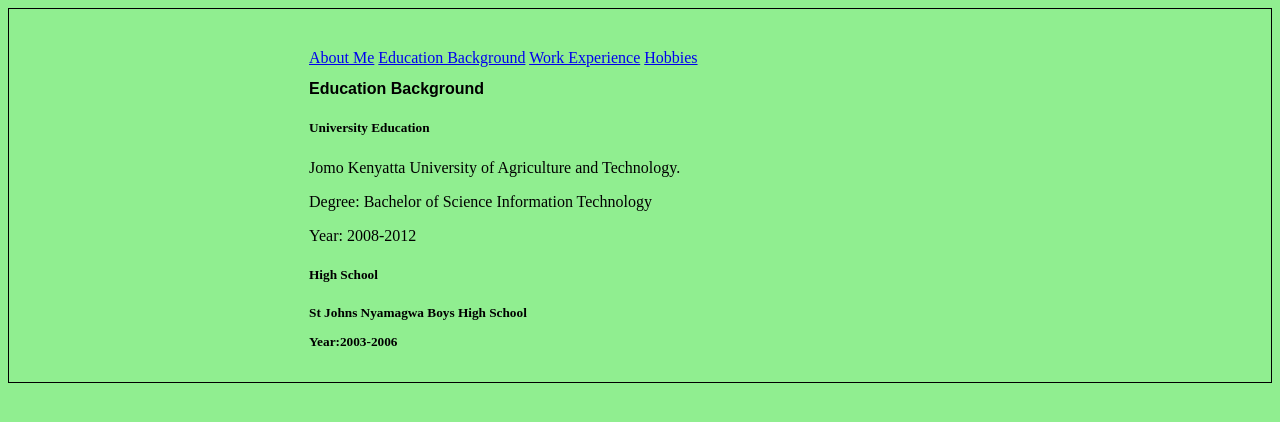
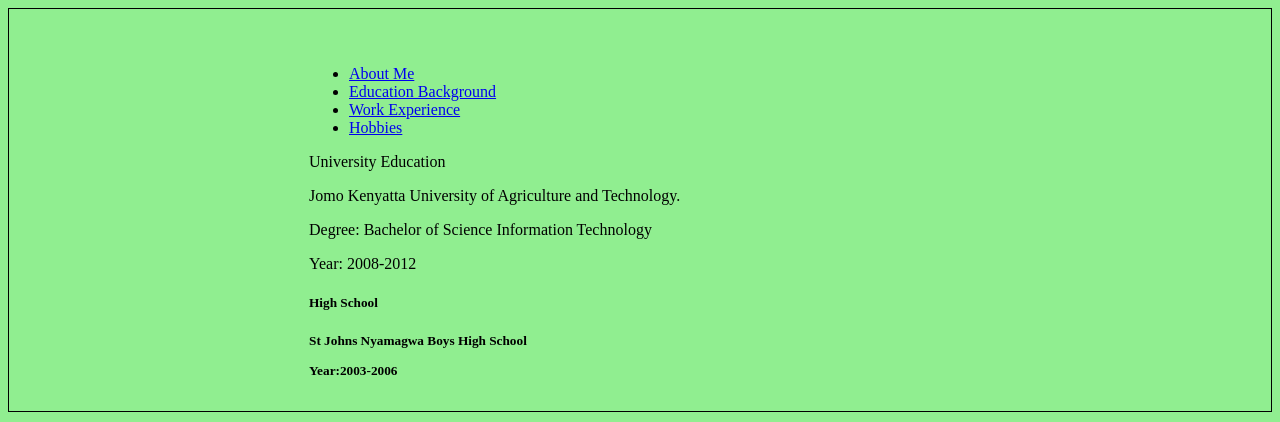
Before and after one commit to MaxwelOdhiambo/MaxwelOdhiambo.github.io, a plain HTML site: page Education.html in a window 1280 px wide. Drawn offline with Linux system fonts and the light colour scheme.

```diff
--- a/Education.html
+++ b/Education.html
@@ -6,11 +6,12 @@
   <link rel="stylesheet" href="css/style.css" type="text/css">
 </head>
 <body>
-  <a href="About-Me.html"> About Me</a>
-  <a href="Education.html">Education Background</a>
-  <a href="Work.html">Work Experience</a>
-  <a href="Hobbies.html">Hobbies</a>
-<h2> Education Background</h2>
+  <ul>
+    <li><a href="index.html"> About Me</a></li>
+    <li><a href="Education.html">Education Background</a></li>
+    <li><a href="Work.html">Work Experience</a></li>
+    <li><a href="Hobbies.html">Hobbies</a></li>
+    </ul
 <h5> University Education</h5>
 <p>Jomo Kenyatta University of Agriculture and Technology.</p>
 <p>Degree: Bachelor of Science Information Technology</p>
```
